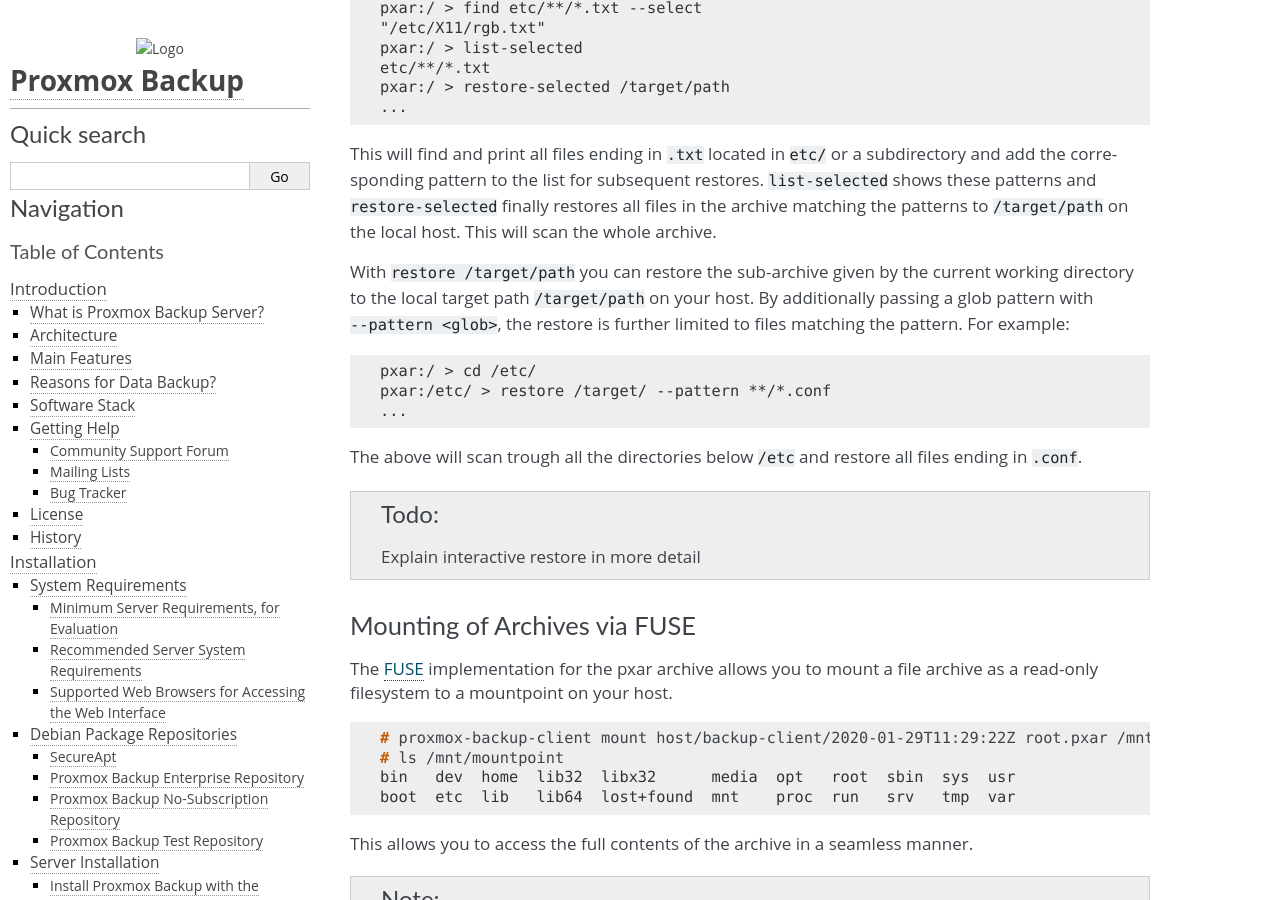
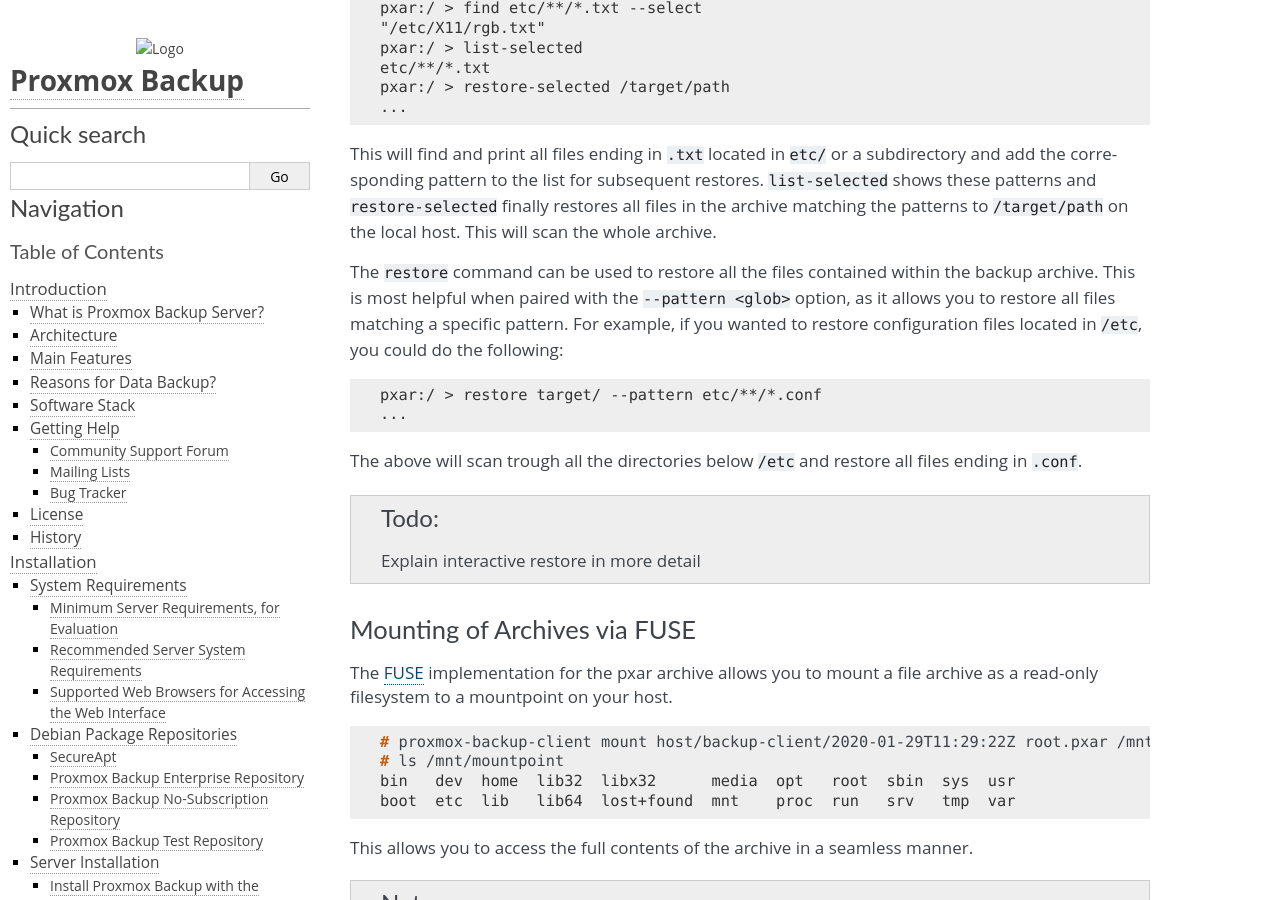
Before and after one commit to proxmox/proxmox-backup, a Sphinx documentation site: the page built from docs/backup-client.rst, in a window 1280 px wide and 900 px high, scrolled down 8819 px. Built offline with Sphinx 7.4.7, drawn with Linux system fonts in a browser that asks for light colours.

Commit message:
Fix 3321: fix interactive restore command explanation
The previous description in the docs was false. The restore command
with the pattern parameter will search the entire backup archive,
regardless of pwd.

Signed-off-by: Dylan Whyte <d.whyte@proxmox.com>

```diff
--- a/docs/backup-client.rst
+++ b/docs/backup-client.rst
@@ -460,16 +460,15 @@
 all files in the archive matching the patterns to ``/target/path`` on the local
 host. This will scan the whole archive.
 
-With ``restore /target/path`` you can restore the sub-archive given by the current
-working directory to the local target path ``/target/path`` on your host.
-By additionally passing a glob pattern with ``--pattern <glob>``, the restore is
-further limited to files matching the pattern.
-For example:
+The ``restore`` command can be used to restore all the files contained within
+the backup archive. This is most helpful when paired with the ``--pattern
+<glob>`` option, as it allows you to restore all files matching a specific
+pattern. For example, if you wanted to restore configuration files
+located in ``/etc``, you could do the following:
 
 .. code-block:: console
 
-  pxar:/ > cd /etc/
-  pxar:/etc/ > restore /target/ --pattern **/*.conf
+  pxar:/ > restore target/ --pattern etc/**/*.conf
   ...
 
 The above will scan trough all the directories below ``/etc`` and restore all
```
